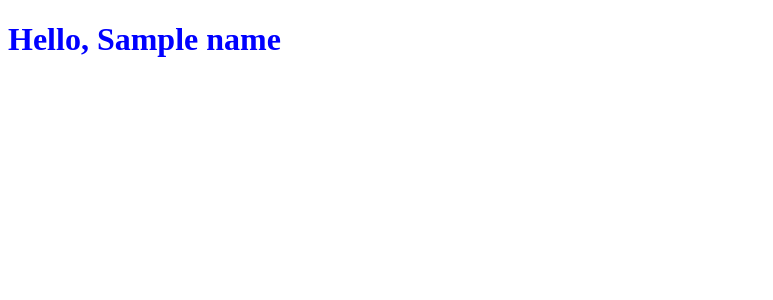
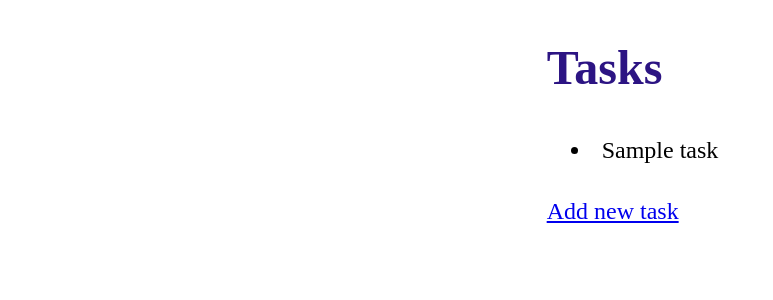
Before and after one commit to VladaPysh/todoapp, a Django app: template todolist/todo/templates/todo/index.html in a window 1280 px wide. Shown: the top 300 px of the page, without its empty margins (0-773 px from the left). Run offline with Django 3.2, Linux system fonts and the light colour scheme; the template is opened without the code that fills it: most values are stand-ins (such as "Sample title", 1, 10 or a date in 2020).

Commit message:
working version

```diff
--- a/todolist/todo/static/todo/styles.css
+++ b/todolist/todo/static/todo/styles.css
@@ -1,4 +1,26 @@
+body {
+  display: -webkit-box;
+  display: -ms-flexbox;
+  display: flex;
+  font-size: 1.5rem;
+}
+
+.container {
+  margin: auto;
+}
+
 h1 {
-  color: blue;
+  color: #2c1483;
+}
+
+li {
+  padding: 10px;
+  margin: 5px;
+  font-size: 1.5rem;
+}
+
+input {
+  padding: 5px;
+  margin-bottom: 25px;
 }
 /*# sourceMappingURL=styles.css.map */
--- a/todolist/todo/static/todo/styles.scss
+++ b/todolist/todo/static/todo/styles.scss
@@ -1,3 +1,23 @@
+body {
+  display: flex;
+  font-size: 1.5rem;
+}
+
+.container {
+  margin: auto;
+}
+
 h1 {
-  color: blue;
+  color: rgb(44, 20, 131);
 }
+
+li {
+  padding: 10px;
+  margin: 5px;
+  font-size: 1.5rem;
+}
+
+input {
+  padding: 5px;
+  margin-bottom: 25px;
+}
--- a/todolist/todo/templates/todo/index.html
+++ b/todolist/todo/templates/todo/index.html
@@ -1,15 +1,15 @@
-{% load static %}
+{% extends "todo/layout.html" %}
 
-
-<!DOCTYPE html>
-<html lang="en">
-<head>
-  <meta charset="UTF-8">
-  <meta name="viewport" content="width=device-width, initial-scale=1.0">
-  <title>Index</title>
-  <link href="{% static 'todo/styles.css' %}" rel="stylesheet">
-</head>
-<body>
-  <h1> Hello, {{ name }} </h1>
-</body>
-</html>
+{% block body %}
+  <div class="container">
+    <h1>Tasks</h1>
+    <ul>
+      {% for task in tasks %}
+        <li>{{ task }}</li>
+      {% empty %}
+        <li>No tasks</li>
+      {% endfor %}
+    </ul>
+    <a href="{% url 'todo:add' %}">Add new task</a>
+  </div>
+{% endblock %}
--- /dev/null
+++ b/todolist/todo/templates/todo/layout.html
@@ -0,0 +1,15 @@
+{% load static %}
+
+<!DOCTYPE html>
+<html lang="en">
+<head>
+  <meta charset="UTF-8">
+  <meta name="viewport" content="width=device-width, initial-scale=1.0">
+  <title>Index</title>
+  <link href="{% static 'todo/styles.css' %}" rel="stylesheet">
+</head>
+<body>
+  {% block body %}
+  {% endblock %}
+</body>
+</html>
--- a/todolist/todo/urls.py
+++ b/todolist/todo/urls.py
@@ -1,7 +1,8 @@
 from django.urls import path
 from . import views
 
+app_name ="todo"
 urlpatterns = [
     path("", views.index, name="index"),
-    path("<str:name>", views.greet, name="greet")
+    path("add", views.add, name="add")
 ]
```
Also changed, not shown: todolist/todo/templates/todo/add.html (added, +12 -0 lines), todolist/todo/views.py (+36 -5 lines), todolist/db.sqlite3, 1 other file.
